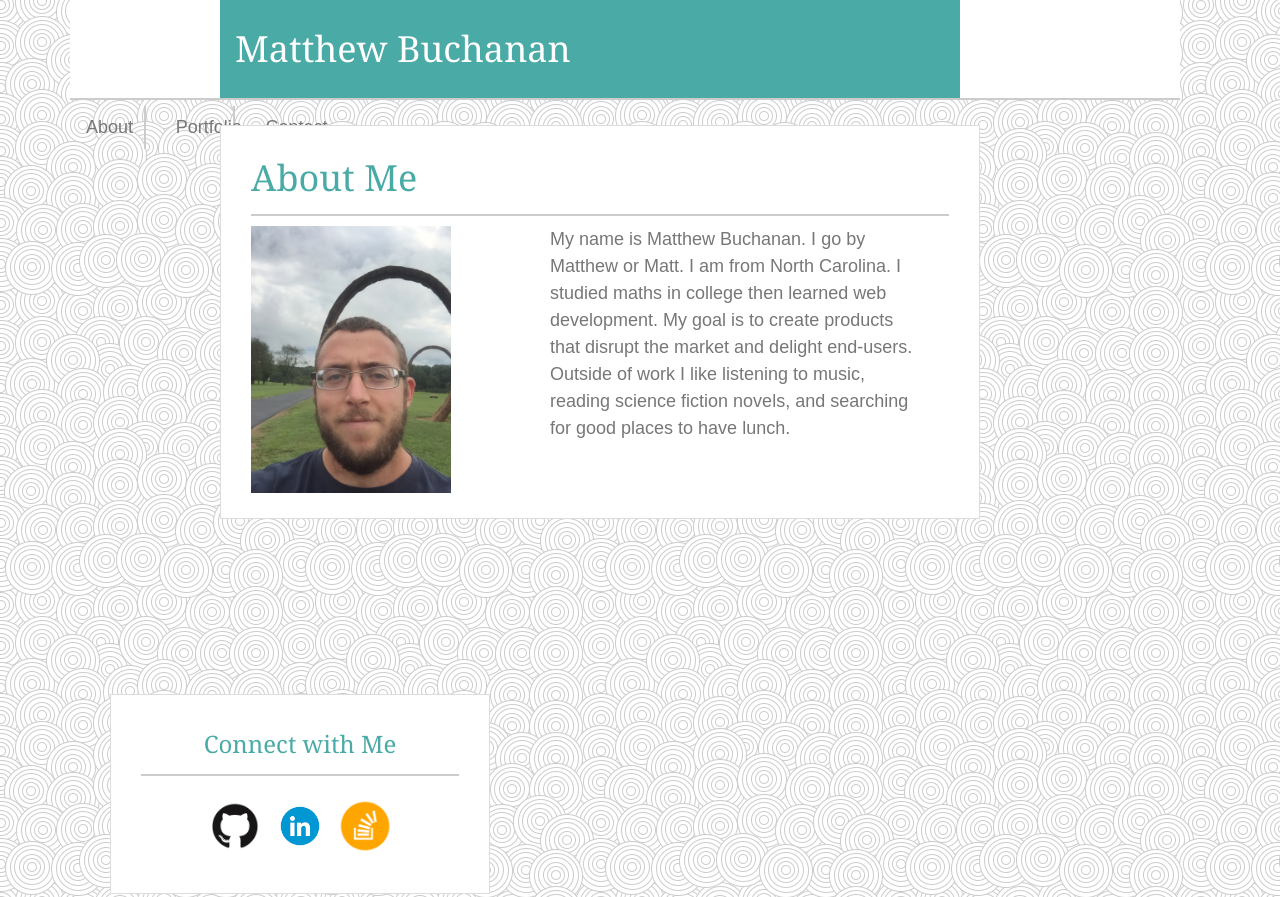
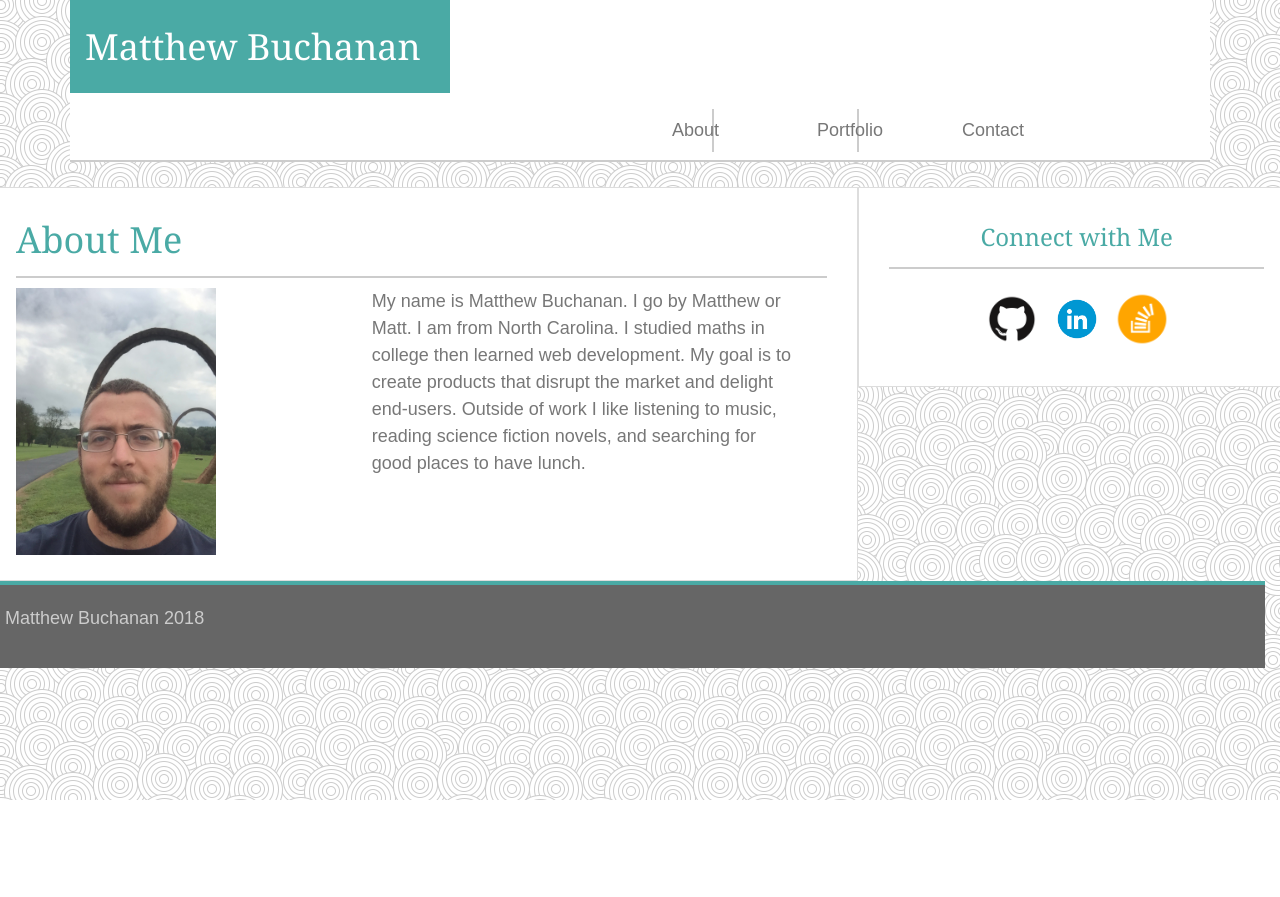
Before and after one commit to dolphinCommando/Bootstrap-Portfolio, a plain HTML site: page index.html in a window 1280 px wide. Shown: the top 897 px of the page. After the commit the page ends 800 px from the top, so only its background shows below. Drawn offline with nearby package versions, Linux system fonts and the light colour scheme.

Commit message:
different Bootstrap rows

```diff
--- a/assets/css/style.css
+++ b/assets/css/style.css
@@ -18,7 +18,6 @@ h1, h2, h3 {
 
 section, aside {
     margin-top: 25px;
-    margin-bottom: 150px;
     border-color: #dddddd;
     border-style: solid;
     border-width: 1px;
@@ -26,22 +25,16 @@ section, aside {
 
 
 section {
-    width: 650px;
     box-sizing: border-box;
-    float: left;
-    margin-left: 150px;
     padding: 25px;
 }
 
 
 aside {
-    width: 270px;
     height: 200px;
     box-sizing: border-box;
-    float: left;
     text-align: center;
     padding: 30px 0px 30px 0px;
-    margin-left: 40px;
 }
 
 aside img {
@@ -62,12 +55,6 @@ header, h2, h3 {
 
 header {
     border-width: 0px 0px 2px 0px;
-    width: 100%;
-    height: 100px;
-    display: flex;
-    flex-wrap: wrap;
-    flex-direction: row;
-    align-items: center;
 }
 
 a[href="index.html"], a[href="portfolio.html"] {
@@ -78,9 +65,7 @@ a[href="index.html"], a[href="portfolio.html"] {
 
 
 h1 {
-    margin: auto 300px auto 150px;
     font-size: 36px;
-    height: 100%;
     padding: 25px;
     box-sizing: border-box;
     display: flex;
--- a/index.html
+++ b/index.html
@@ -11,21 +11,20 @@
 <body>
     <div class="container">
         <header class="row">
-                <h1 class="col-md-8">Matthew Buchanan</h1>
-                <nav class="navbar col-md-4">
-                        <ul class="navbar-nav">
-                            <div class="row">
-                            <li class="nav-item col-4">
-                                <a class="nav-link" href="index.html">About</a>
-                            </li>
-                            <li class="nav-item col-4">
-                                <a class="nav-link" href="portfolio.html">Portfolio</a>
-                            </li>
-                            <li class="nav-item col-4">
-                                <a class="nav-link" href="contact.html">Contact</a>
-                            </li>
+                <h1 class="col-md-4">Matthew Buchanan</h1>
+                <nav class="navbar col-md-4 offset-md-6">
+
+
+                                <a class="nav-link col-xs-4 col-md-2" href="index.html">About</a>
+
+
+                                <a class="nav-link col-xs-4 col-md-2" href="portfolio.html">Portfolio</a>
+
+
+                                <a class="nav-link col-xs-4 col-md-2" href="contact.html">Contact</a>
+
                             </div>
-                        </ul>
+
                 </nav>
         </header>
         <div class="row">
```
